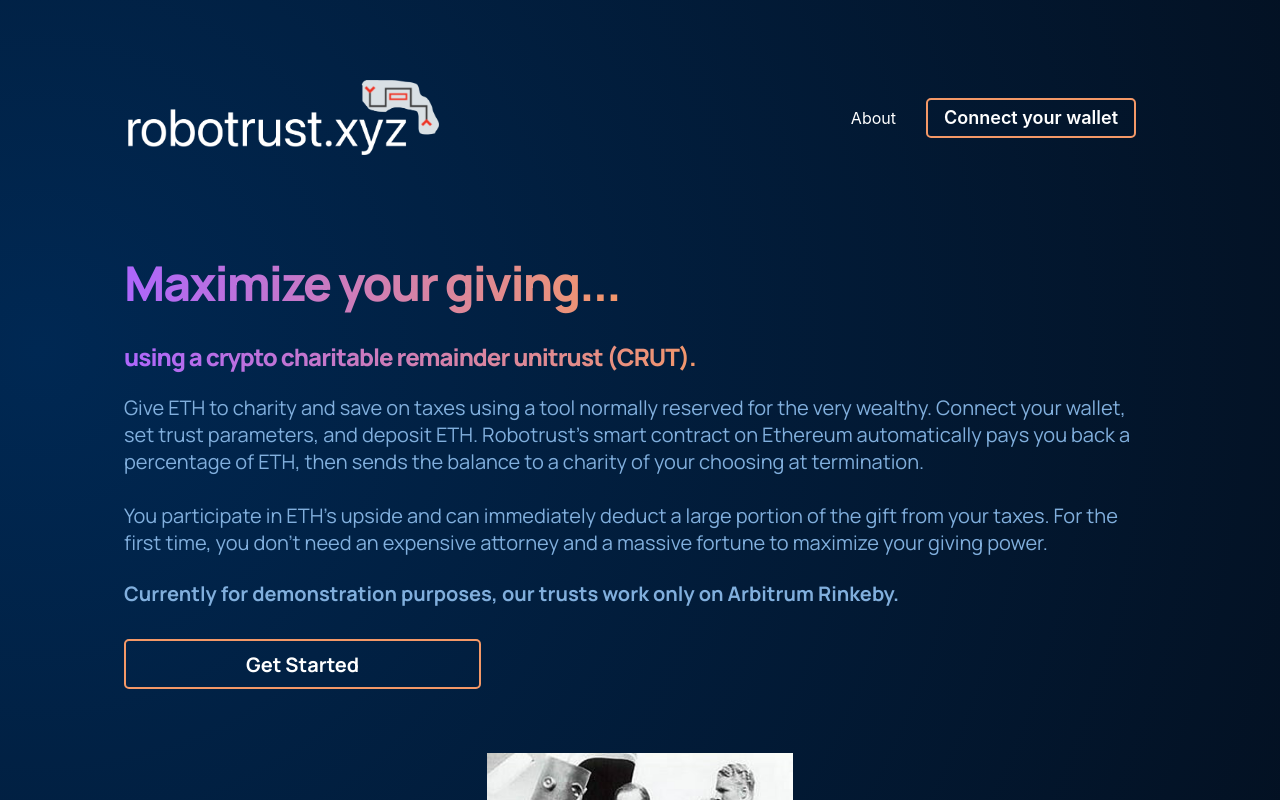
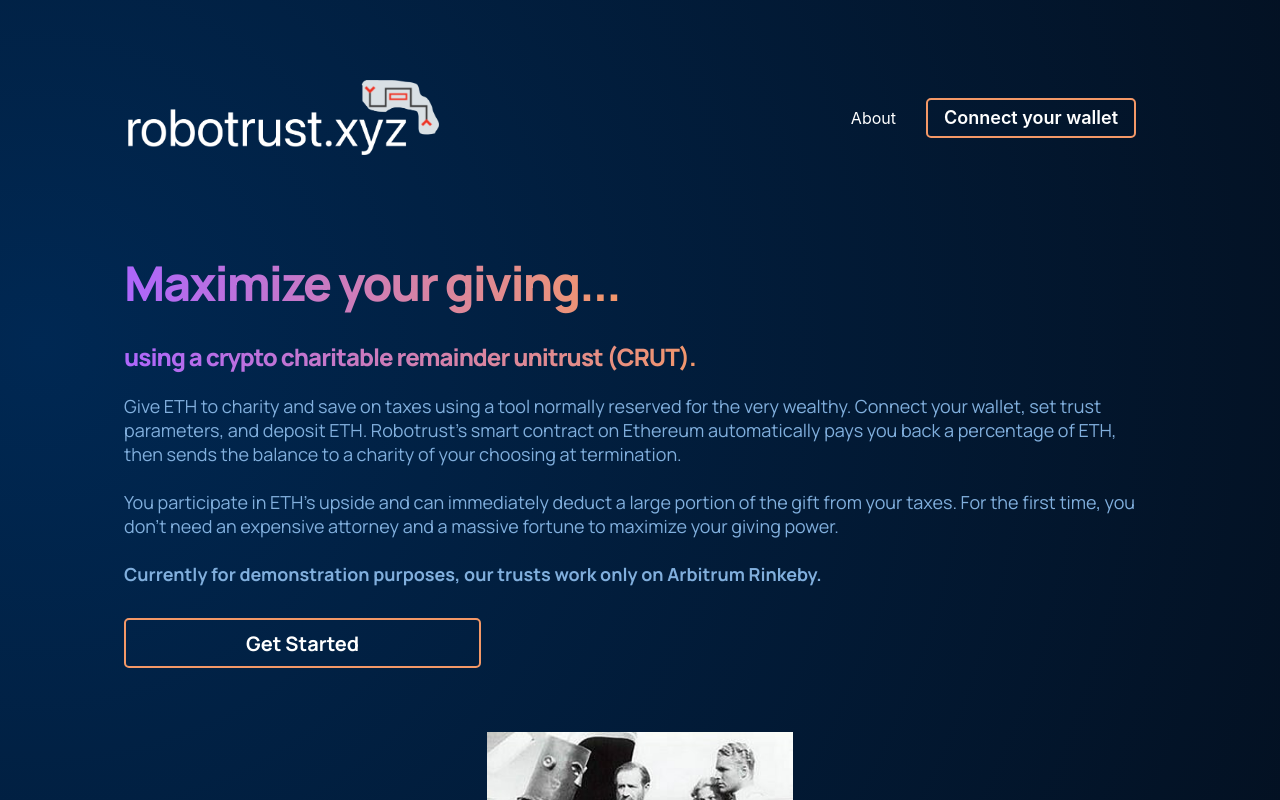
Before and after one commit to sashaaldrick/robotrust, a React (Create React App) app: page / in a window 1280 px wide. Shown: the top 800 px of the page. Built offline with nearby package versions, Linux system fonts and the light colour scheme.

Commit message:
changed font sizes

```diff
--- a/src/components/header/header.css
+++ b/src/components/header/header.css
@@ -42,8 +42,8 @@
 .header-content p {
     font-family: var(--font-family);
     font-weight: normal;
-    font-size: 20px;
-    line-height: 27px;
+    font-size: 18px;
+    line-height: 24px;
     color: var(--color-text);
 
 }
```
